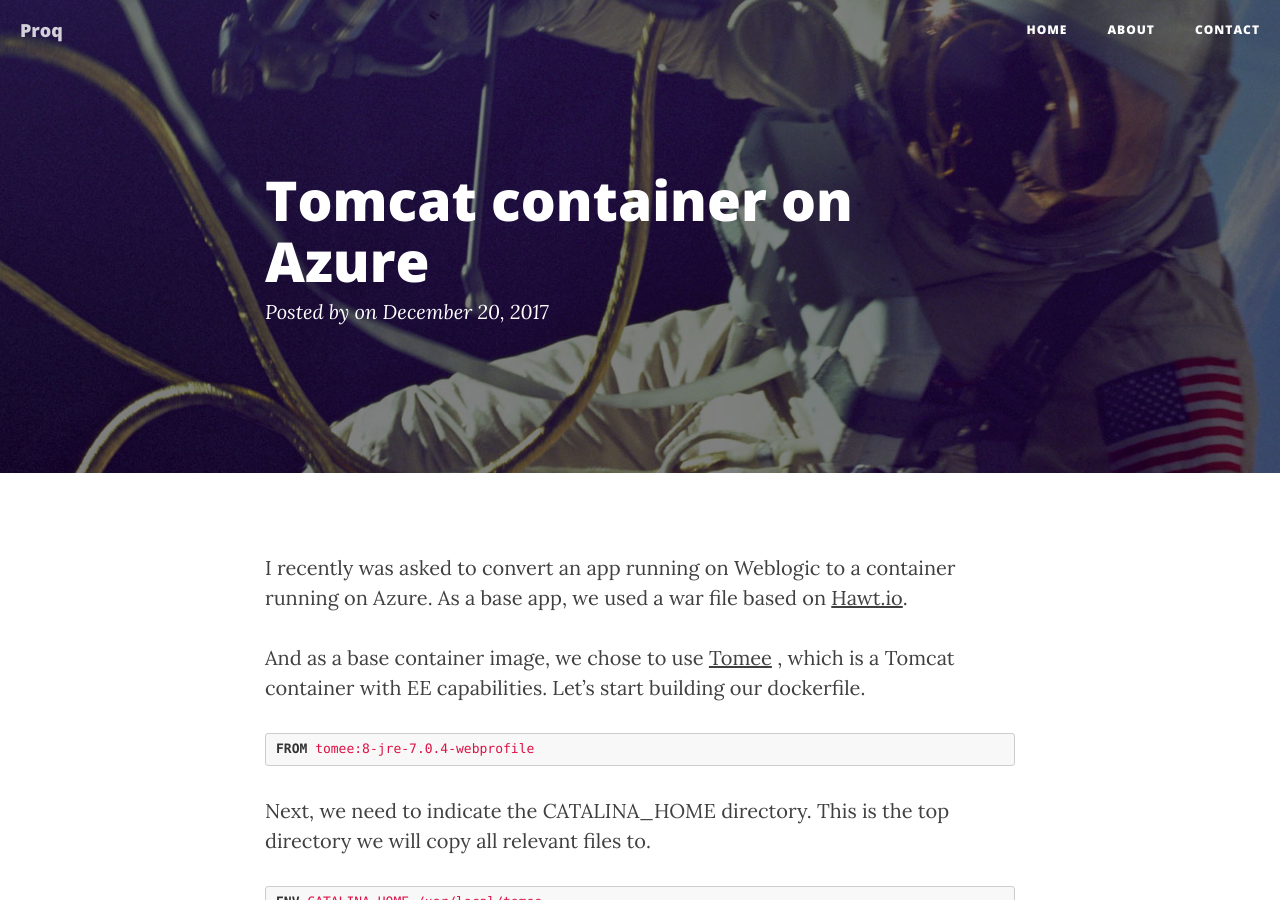
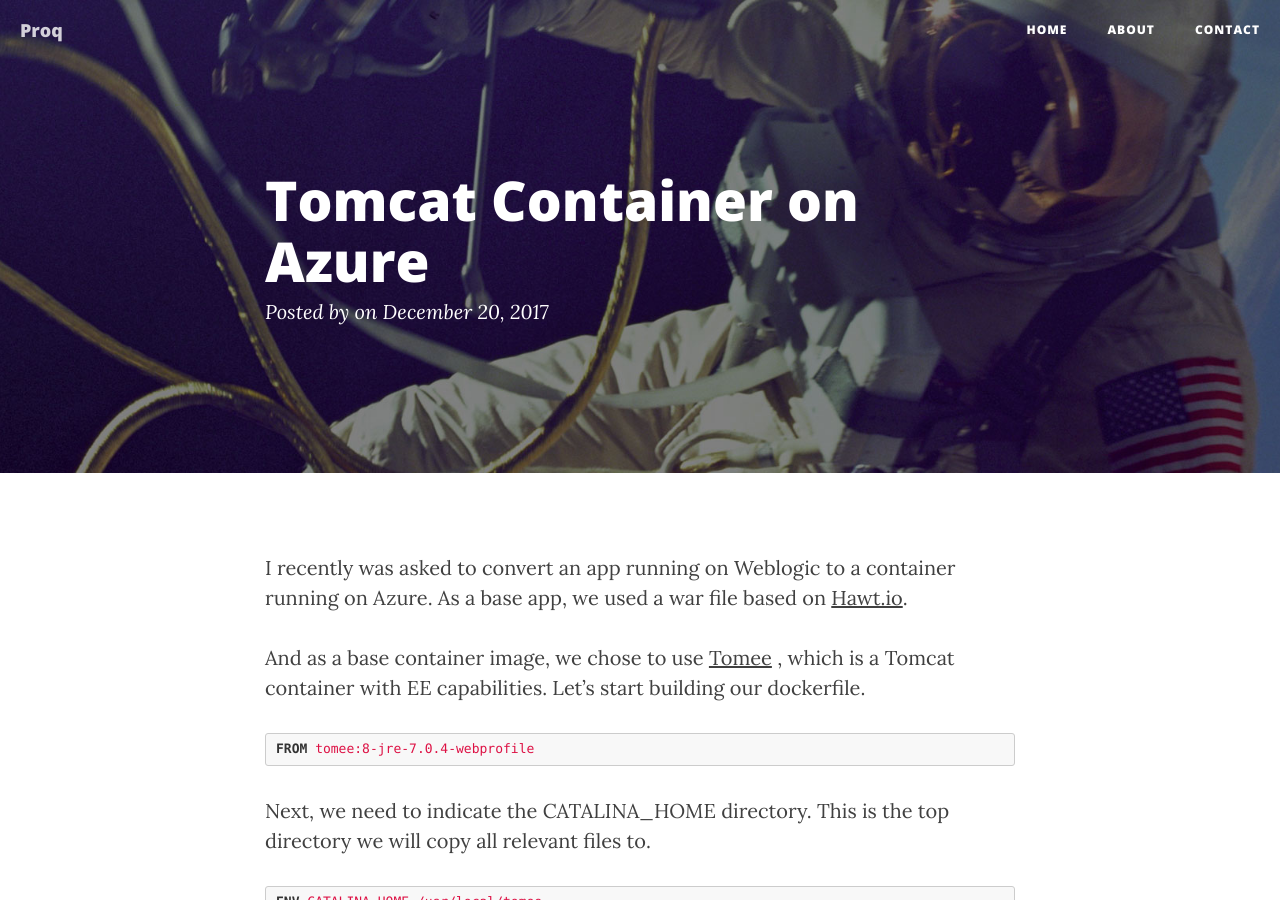
Before and after one commit to vermegi/vermegi.github.io, a Jekyll site: the page built from _posts/2017-12-20-tomcat-container-on-azure.markdown, in a window 1280 px wide and 900 px high. Built offline with Jekyll 4.4.1, drawn with Linux system fonts in a browser that asks for light colours; nearby versions of some CDN libraries; some of the changed text lies outside the part shown.

Commit message:
other extension

```diff
--- a/_posts/2017-12-20-tomcat-container-on-azure.markdown
+++ b/_posts/2017-12-20-tomcat-container-on-azure.markdown
@@ -1,6 +1,6 @@
 ---
 layout: post
-title:  "Tomcat container on Azure"
+title:  "Tomcat Container on Azure"
 date:   2017-12-20 14:15:05
 categories: azure docker ACI WebApps
 header-img: "img/post-bg-06.jpg"
@@ -93,15 +93,15 @@
 
 You can now connect to this running container on port 8080. You can connect with the tomcatadmin user that's in the tomcat-users file. This will give you the Tomcat admin page.
 
-[Tomcat Admin]({{ "/assets/tomcatadmin.jpg" | absolute_url }})
+![Tomcat Admin]({{ "/assets/tomcatadmin.jpg" | absolute_url }})
 
 You can click the 'Manager App' button. This will show you the apps running on your Tomcat server.
 
-[Tomcat Apps]({{ "/assets/tomcatapp.jpg" | absolute_url }})
+![Tomcat Apps]({{ "/assets/tomcatapp.jpg" | absolute_url }})
 
 You can click the link of the SHawtio app. To get to the index.html, we added this to our link. This now shows the hawt.io start page.
 
-[Hawtio Start]({{ "/assets/hawtio.jpg" | absolute_url }})
+![Hawtio Start]({{ "/assets/hawtio.jpg" | absolute_url }})
 
 Now that we have our container running locally, we can now push it up to Azure. First, we will try and run it as a Azure Container Image.
 
```
